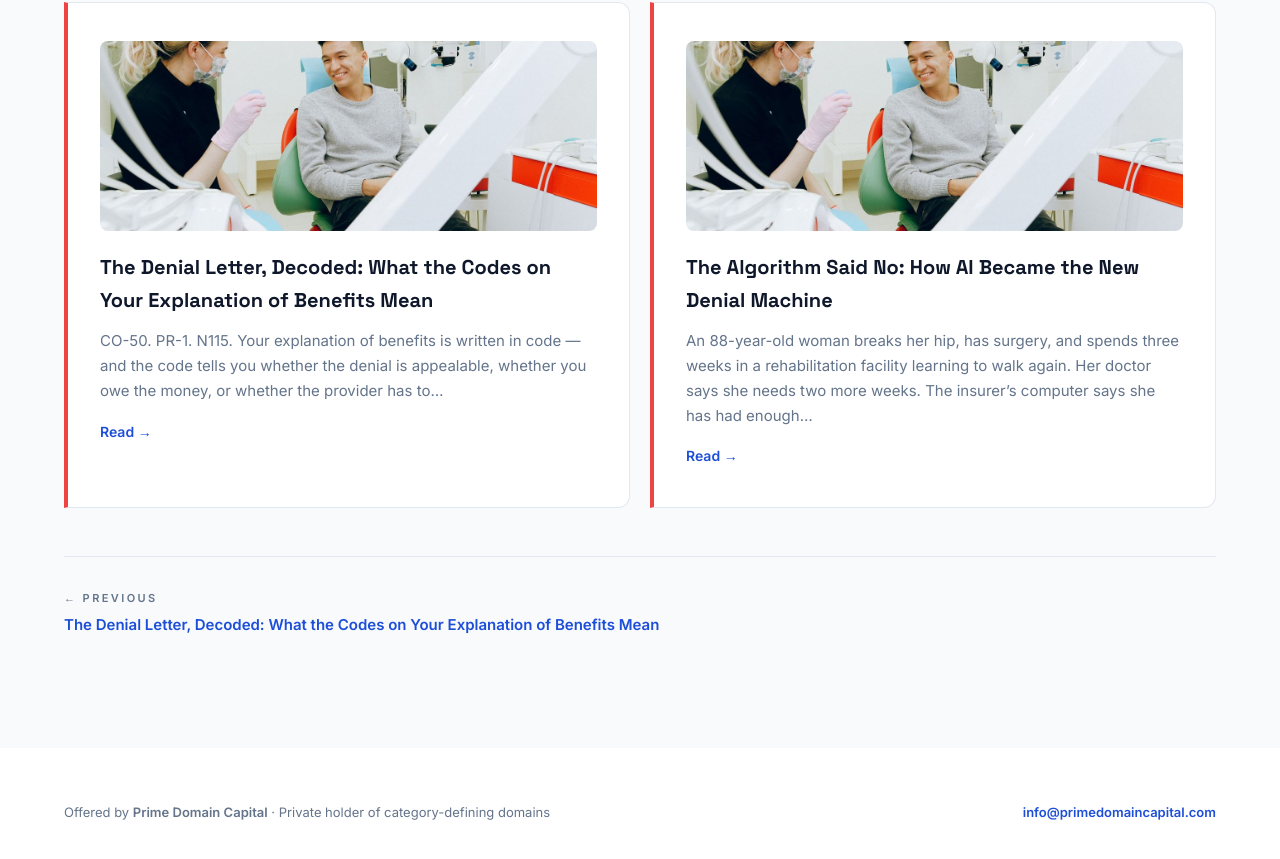
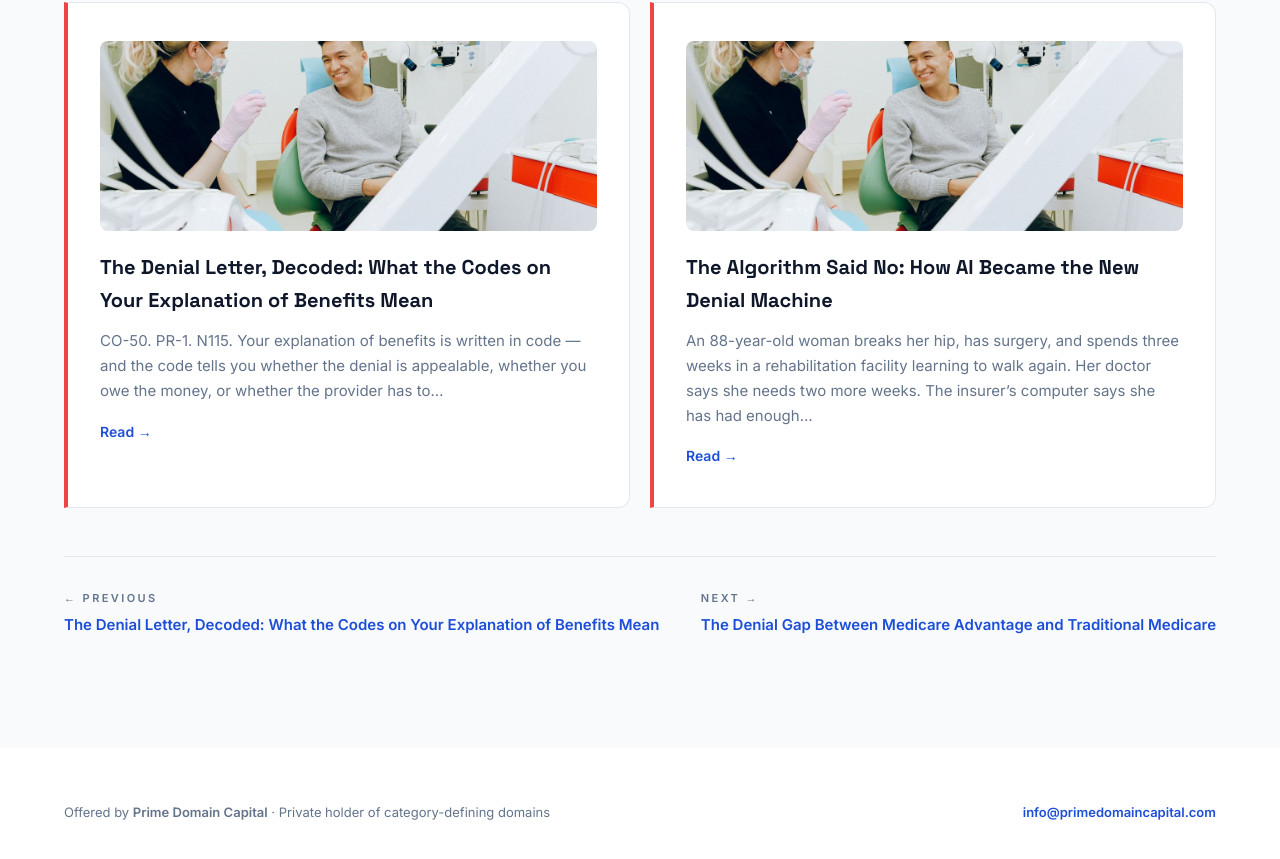
Before and after one commit to primedomaincapital/healthinsurancedenial, a plain HTML site: page insights/article7.html in a window 1280 px wide. Shown: the part 6677-7536 px from the top of the page. Drawn offline with Linux system fonts and the light colour scheme.

Commit message:
Add og:url to article7 and fill Next link to article8
Added Open Graph URL meta tag for article7.

```diff
--- a/insights/article7.html
+++ b/insights/article7.html
@@ -8,6 +8,7 @@
 <link rel="canonical" href="https://healthinsurancedenial.com/insights/article7">
 <meta property="og:title" content="How Much an Appeal Costs — and Who Pays When You Win">
 <meta property="og:description" content="External review costs $25 or less, refunded if you win; internal appeals cost time and records. The full price of fighting a denial — and the state rules that decide who pays.">
+  <meta property="og:url" content="https://healthinsurancedenial.com/insights/article7">
 <meta property="og:type" content="article">
 <meta name="twitter:card" content="summary_large_image">
 <link rel="preconnect" href="https://fonts.googleapis.com">
@@ -164,7 +165,7 @@ nav .brand a{color:inherit;text-decoration:none}
 </div>
 <div class="prevnext reveal">
 <a href="article6.html"><span>← Previous</span>The Denial Letter, Decoded: What the Codes on Your Explanation of Benefits Mean</a>
-<span></span>
+<a href="article8.html"><span>Next →</span>The Denial Gap Between Medicare Advantage and Traditional Medicare</a>
 </div>
 </div></section>
 
```
